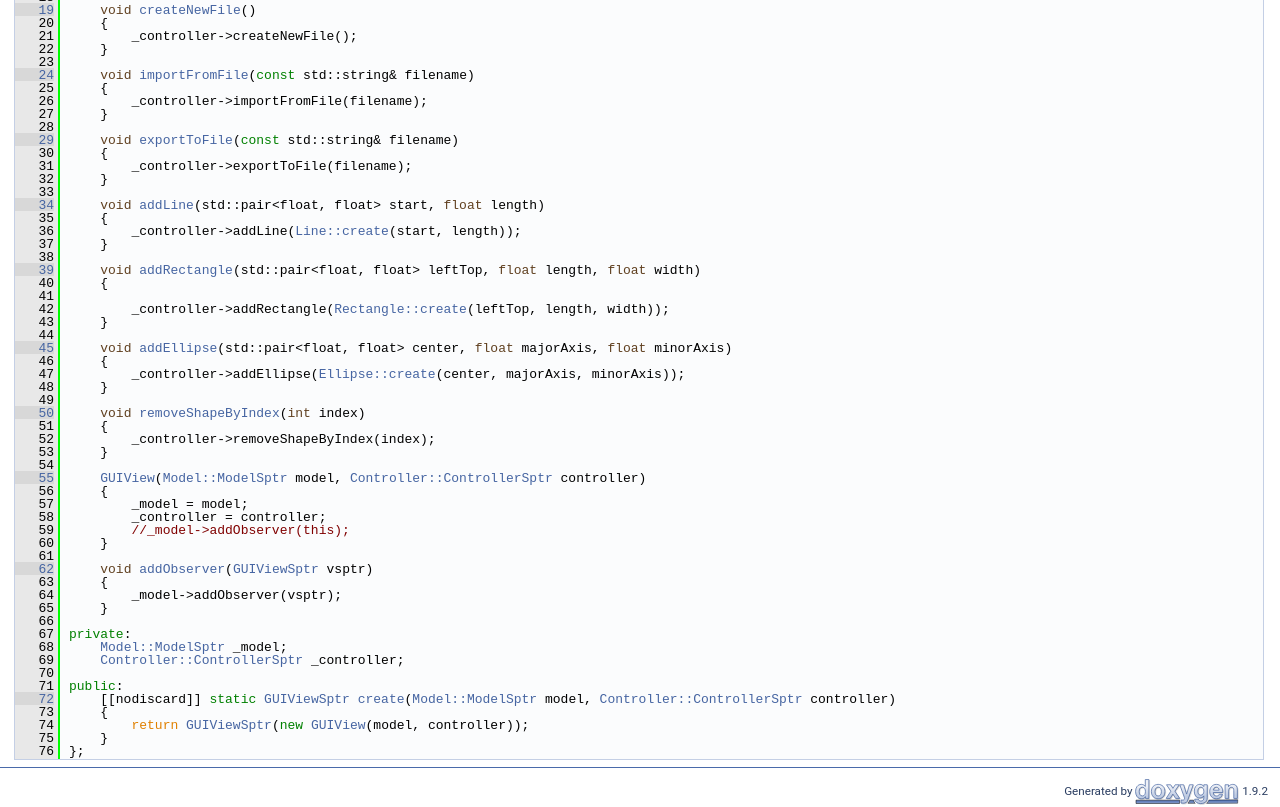
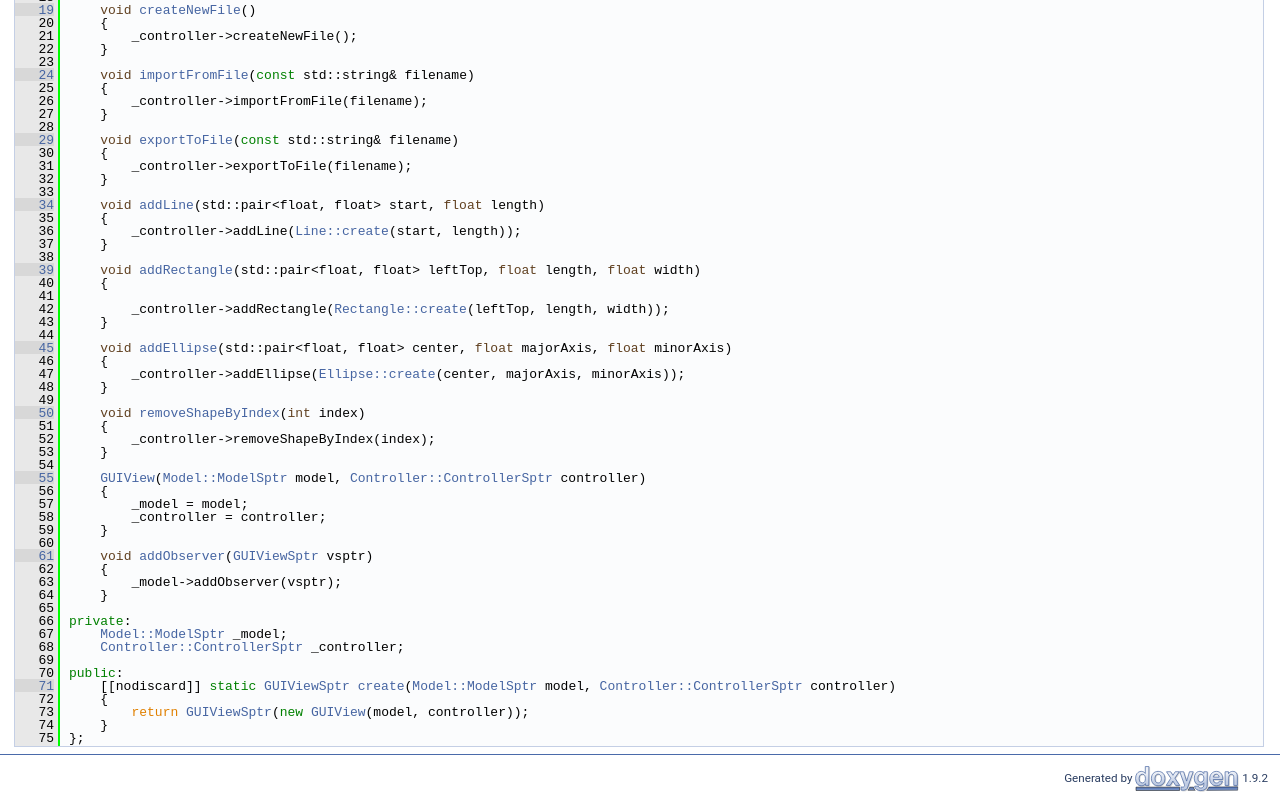
Before and after one commit to superpavelka/otus-cpp-hw-04, a plain HTML site: page view_8h_source.html in a window 1280 px wide. Shown: the part 419-1226 px from the top of the page. Drawn offline with Linux system fonts and the light colour scheme.

Commit message:
deploy: db6f06f4aa8b15c7149c1c25b2e856a2e543dfcd

```diff
--- a/view_8h_source.html
+++ b/view_8h_source.html
@@ -123,29 +123,28 @@ $(function() {
 <div class="line"><a id="l00056" name="l00056"></a><span class="lineno">   56</span>    {</div>
 <div class="line"><a id="l00057" name="l00057"></a><span class="lineno">   57</span>        _model = model;</div>
 <div class="line"><a id="l00058" name="l00058"></a><span class="lineno">   58</span>        _controller = controller;</div>
-<div class="line"><a id="l00059" name="l00059"></a><span class="lineno">   59</span>        <span class="comment">//_model-&gt;addObserver(this);</span></div>
-<div class="line"><a id="l00060" name="l00060"></a><span class="lineno">   60</span>    }</div>
-<div class="line"><a id="l00061" name="l00061"></a><span class="lineno">   61</span> </div>
-<div class="line"><a id="l00062" name="l00062"></a><span class="lineno"><a class="line" href="class_g_u_i_view.html#a0b5f123309111952f1040d4a31abdcdf">   62</a></span>    <span class="keywordtype">void</span> <a class="code hl_function" href="class_g_u_i_view.html#a0b5f123309111952f1040d4a31abdcdf">addObserver</a>(<a class="code hl_typedef" href="class_g_u_i_view.html#a040d342f2ab60aeb91917354af5edb73">GUIViewSptr</a> vsptr)</div>
-<div class="line"><a id="l00063" name="l00063"></a><span class="lineno">   63</span>    {</div>
-<div class="line"><a id="l00064" name="l00064"></a><span class="lineno">   64</span>        _model-&gt;addObserver(vsptr);</div>
-<div class="line"><a id="l00065" name="l00065"></a><span class="lineno">   65</span>    }</div>
-<div class="line"><a id="l00066" name="l00066"></a><span class="lineno">   66</span> </div>
-<div class="line"><a id="l00067" name="l00067"></a><span class="lineno">   67</span><span class="keyword">private</span>:</div>
-<div class="line"><a id="l00068" name="l00068"></a><span class="lineno">   68</span>    <a class="code hl_typedef" href="class_model.html#aefdb0aa2c7b2d5bba73e9c95ea876a99">Model::ModelSptr</a> _model;</div>
-<div class="line"><a id="l00069" name="l00069"></a><span class="lineno">   69</span>    <a class="code hl_typedef" href="class_controller.html#aa799501b686f0bb4f6950b4439b3c24a">Controller::ControllerSptr</a> _controller;    </div>
-<div class="line"><a id="l00070" name="l00070"></a><span class="lineno">   70</span> </div>
-<div class="line"><a id="l00071" name="l00071"></a><span class="lineno">   71</span><span class="keyword">public</span>:</div>
-<div class="line"><a id="l00072" name="l00072"></a><span class="lineno"><a class="line" href="class_g_u_i_view.html#ae0e58fcd25bac8f01d49277c01243c22">   72</a></span>    [[nodiscard]] <span class="keyword">static</span> <a class="code hl_typedef" href="class_g_u_i_view.html#a040d342f2ab60aeb91917354af5edb73">GUIViewSptr</a> <a class="code hl_function" href="class_g_u_i_view.html#ae0e58fcd25bac8f01d49277c01243c22">create</a>(<a class="code hl_typedef" href="class_model.html#aefdb0aa2c7b2d5bba73e9c95ea876a99">Model::ModelSptr</a> model, <a class="code hl_typedef" href="class_controller.html#aa799501b686f0bb4f6950b4439b3c24a">Controller::ControllerSptr</a> controller)</div>
-<div class="line"><a id="l00073" name="l00073"></a><span class="lineno">   73</span>    {</div>
-<div class="line"><a id="l00074" name="l00074"></a><span class="lineno">   74</span>        <span class="keywordflow">return</span> <a class="code hl_typedef" href="class_g_u_i_view.html#a040d342f2ab60aeb91917354af5edb73">GUIViewSptr</a>(<span class="keyword">new</span> <a class="code hl_function" href="class_g_u_i_view.html#a1f03add3fccfbe3dde7404f34266f43b">GUIView</a>(model, controller));</div>
-<div class="line"><a id="l00075" name="l00075"></a><span class="lineno">   75</span>    }</div>
-<div class="line"><a id="l00076" name="l00076"></a><span class="lineno">   76</span>};</div>
+<div class="line"><a id="l00059" name="l00059"></a><span class="lineno">   59</span>    }</div>
+<div class="line"><a id="l00060" name="l00060"></a><span class="lineno">   60</span> </div>
+<div class="line"><a id="l00061" name="l00061"></a><span class="lineno"><a class="line" href="class_g_u_i_view.html#a0b5f123309111952f1040d4a31abdcdf">   61</a></span>    <span class="keywordtype">void</span> <a class="code hl_function" href="class_g_u_i_view.html#a0b5f123309111952f1040d4a31abdcdf">addObserver</a>(<a class="code hl_typedef" href="class_g_u_i_view.html#a040d342f2ab60aeb91917354af5edb73">GUIViewSptr</a> vsptr)</div>
+<div class="line"><a id="l00062" name="l00062"></a><span class="lineno">   62</span>    {</div>
+<div class="line"><a id="l00063" name="l00063"></a><span class="lineno">   63</span>        _model-&gt;addObserver(vsptr);</div>
+<div class="line"><a id="l00064" name="l00064"></a><span class="lineno">   64</span>    }</div>
+<div class="line"><a id="l00065" name="l00065"></a><span class="lineno">   65</span> </div>
+<div class="line"><a id="l00066" name="l00066"></a><span class="lineno">   66</span><span class="keyword">private</span>:</div>
+<div class="line"><a id="l00067" name="l00067"></a><span class="lineno">   67</span>    <a class="code hl_typedef" href="class_model.html#aefdb0aa2c7b2d5bba73e9c95ea876a99">Model::ModelSptr</a> _model;</div>
+<div class="line"><a id="l00068" name="l00068"></a><span class="lineno">   68</span>    <a class="code hl_typedef" href="class_controller.html#aa799501b686f0bb4f6950b4439b3c24a">Controller::ControllerSptr</a> _controller;    </div>
+<div class="line"><a id="l00069" name="l00069"></a><span class="lineno">   69</span> </div>
+<div class="line"><a id="l00070" name="l00070"></a><span class="lineno">   70</span><span class="keyword">public</span>:</div>
+<div class="line"><a id="l00071" name="l00071"></a><span class="lineno"><a class="line" href="class_g_u_i_view.html#ae0e58fcd25bac8f01d49277c01243c22">   71</a></span>    [[nodiscard]] <span class="keyword">static</span> <a class="code hl_typedef" href="class_g_u_i_view.html#a040d342f2ab60aeb91917354af5edb73">GUIViewSptr</a> <a class="code hl_function" href="class_g_u_i_view.html#ae0e58fcd25bac8f01d49277c01243c22">create</a>(<a class="code hl_typedef" href="class_model.html#aefdb0aa2c7b2d5bba73e9c95ea876a99">Model::ModelSptr</a> model, <a class="code hl_typedef" href="class_controller.html#aa799501b686f0bb4f6950b4439b3c24a">Controller::ControllerSptr</a> controller)</div>
+<div class="line"><a id="l00072" name="l00072"></a><span class="lineno">   72</span>    {</div>
+<div class="line"><a id="l00073" name="l00073"></a><span class="lineno">   73</span>        <span class="keywordflow">return</span> <a class="code hl_typedef" href="class_g_u_i_view.html#a040d342f2ab60aeb91917354af5edb73">GUIViewSptr</a>(<span class="keyword">new</span> <a class="code hl_function" href="class_g_u_i_view.html#a1f03add3fccfbe3dde7404f34266f43b">GUIView</a>(model, controller));</div>
+<div class="line"><a id="l00074" name="l00074"></a><span class="lineno">   74</span>    }</div>
+<div class="line"><a id="l00075" name="l00075"></a><span class="lineno">   75</span>};</div>
 <div class="ttc" id="aclass_controller_html_aa799501b686f0bb4f6950b4439b3c24a"><div class="ttname"><a href="class_controller.html#aa799501b686f0bb4f6950b4439b3c24a">Controller::ControllerSptr</a></div><div class="ttdeci">std::shared_ptr&lt; Controller &gt; ControllerSptr</div><div class="ttdef"><b>Definition:</b> controller.h:8</div></div>
 <div class="ttc" id="aclass_ellipse_html_a9b0690e2d352f76e80632e432ae1b5eb"><div class="ttname"><a href="class_ellipse.html#a9b0690e2d352f76e80632e432ae1b5eb">Ellipse::create</a></div><div class="ttdeci">static EllipseSptr create(std::pair&lt; float, float &gt; centerPt, float majorAxis, float minorAxis)</div><div class="ttdef"><b>Definition:</b> shape.h:70</div></div>
 <div class="ttc" id="aclass_g_u_i_view_html"><div class="ttname"><a href="class_g_u_i_view.html">GUIView</a></div><div class="ttdef"><b>Definition:</b> view.h:8</div></div>
 <div class="ttc" id="aclass_g_u_i_view_html_a040d342f2ab60aeb91917354af5edb73"><div class="ttname"><a href="class_g_u_i_view.html#a040d342f2ab60aeb91917354af5edb73">GUIView::GUIViewSptr</a></div><div class="ttdeci">std::shared_ptr&lt; GUIView &gt; GUIViewSptr</div><div class="ttdef"><b>Definition:</b> view.h:12</div></div>
-<div class="ttc" id="aclass_g_u_i_view_html_a0b5f123309111952f1040d4a31abdcdf"><div class="ttname"><a href="class_g_u_i_view.html#a0b5f123309111952f1040d4a31abdcdf">GUIView::addObserver</a></div><div class="ttdeci">void addObserver(GUIViewSptr vsptr)</div><div class="ttdef"><b>Definition:</b> view.h:62</div></div>
+<div class="ttc" id="aclass_g_u_i_view_html_a0b5f123309111952f1040d4a31abdcdf"><div class="ttname"><a href="class_g_u_i_view.html#a0b5f123309111952f1040d4a31abdcdf">GUIView::addObserver</a></div><div class="ttdeci">void addObserver(GUIViewSptr vsptr)</div><div class="ttdef"><b>Definition:</b> view.h:61</div></div>
 <div class="ttc" id="aclass_g_u_i_view_html_a1f03add3fccfbe3dde7404f34266f43b"><div class="ttname"><a href="class_g_u_i_view.html#a1f03add3fccfbe3dde7404f34266f43b">GUIView::GUIView</a></div><div class="ttdeci">GUIView(Model::ModelSptr model, Controller::ControllerSptr controller)</div><div class="ttdef"><b>Definition:</b> view.h:55</div></div>
 <div class="ttc" id="aclass_g_u_i_view_html_a56012e9efff511736a192ab2225b6464"><div class="ttname"><a href="class_g_u_i_view.html#a56012e9efff511736a192ab2225b6464">GUIView::update</a></div><div class="ttdeci">virtual void update() override</div><div class="ttdef"><b>Definition:</b> view.h:14</div></div>
 <div class="ttc" id="aclass_g_u_i_view_html_a5cc06abac50e6cbfc6b2a41dac401859"><div class="ttname"><a href="class_g_u_i_view.html#a5cc06abac50e6cbfc6b2a41dac401859">GUIView::importFromFile</a></div><div class="ttdeci">void importFromFile(const std::string &amp;filename)</div><div class="ttdef"><b>Definition:</b> view.h:24</div></div>
@@ -155,7 +154,7 @@ $(function() {
 <div class="ttc" id="aclass_g_u_i_view_html_ab3c7959a42e95ec8b086a246f1ab9407"><div class="ttname"><a href="class_g_u_i_view.html#ab3c7959a42e95ec8b086a246f1ab9407">GUIView::exportToFile</a></div><div class="ttdeci">void exportToFile(const std::string &amp;filename)</div><div class="ttdef"><b>Definition:</b> view.h:29</div></div>
 <div class="ttc" id="aclass_g_u_i_view_html_ac3c89188da1dc4bcb625be303a7fe0cf"><div class="ttname"><a href="class_g_u_i_view.html#ac3c89188da1dc4bcb625be303a7fe0cf">GUIView::createNewFile</a></div><div class="ttdeci">void createNewFile()</div><div class="ttdef"><b>Definition:</b> view.h:19</div></div>
 <div class="ttc" id="aclass_g_u_i_view_html_adb76c9aad49d0d61fcc909ddb3929abc"><div class="ttname"><a href="class_g_u_i_view.html#adb76c9aad49d0d61fcc909ddb3929abc">GUIView::addRectangle</a></div><div class="ttdeci">void addRectangle(std::pair&lt; float, float &gt; leftTop, float length, float width)</div><div class="ttdef"><b>Definition:</b> view.h:39</div></div>
-<div class="ttc" id="aclass_g_u_i_view_html_ae0e58fcd25bac8f01d49277c01243c22"><div class="ttname"><a href="class_g_u_i_view.html#ae0e58fcd25bac8f01d49277c01243c22">GUIView::create</a></div><div class="ttdeci">static GUIViewSptr create(Model::ModelSptr model, Controller::ControllerSptr controller)</div><div class="ttdef"><b>Definition:</b> view.h:72</div></div>
+<div class="ttc" id="aclass_g_u_i_view_html_ae0e58fcd25bac8f01d49277c01243c22"><div class="ttname"><a href="class_g_u_i_view.html#ae0e58fcd25bac8f01d49277c01243c22">GUIView::create</a></div><div class="ttdeci">static GUIViewSptr create(Model::ModelSptr model, Controller::ControllerSptr controller)</div><div class="ttdef"><b>Definition:</b> view.h:71</div></div>
 <div class="ttc" id="aclass_line_html_acf2d99a1f6e51db718b18a2f831cddad"><div class="ttname"><a href="class_line.html#acf2d99a1f6e51db718b18a2f831cddad">Line::create</a></div><div class="ttdeci">static LineSptr create(std::pair&lt; float, float &gt; startPt, float length)</div><div class="ttdef"><b>Definition:</b> shape.h:21</div></div>
 <div class="ttc" id="aclass_model_html_aefdb0aa2c7b2d5bba73e9c95ea876a99"><div class="ttname"><a href="class_model.html#aefdb0aa2c7b2d5bba73e9c95ea876a99">Model::ModelSptr</a></div><div class="ttdeci">std::shared_ptr&lt; Model &gt; ModelSptr</div><div class="ttdef"><b>Definition:</b> model.h:12</div></div>
 <div class="ttc" id="aclass_observer_html"><div class="ttname"><a href="class_observer.html">Observer</a></div><div class="ttdef"><b>Definition:</b> observer.h:7</div></div>
```
